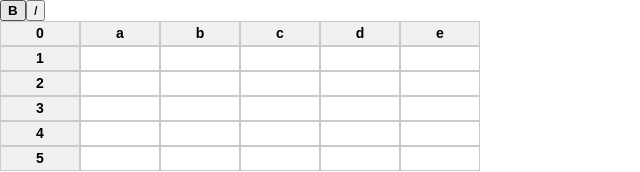
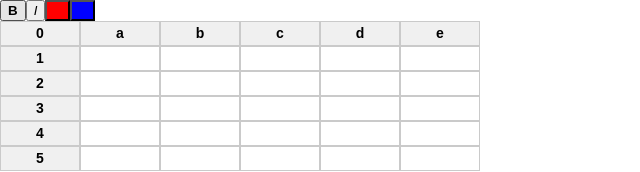
Before and after one commit to rishab85/spreadsheet, a React (Create React App) app: page / in a window 1280 px wide. Shown: the top 172 px of the page, without its empty margins (0-640 px from the left). Built offline with nearby package versions, Linux system fonts and the light colour scheme.

Commit message:
Button functions

```diff
--- a/src/App.css
+++ b/src/App.css
@@ -5,3 +5,21 @@
 .font-italics{
   font-style: italic;
 }
+
+.color-red{
+  color:red !important;
+}
+
+.color-blue{
+  color:blue !important;
+}
+
+.redBtn{
+  color:red;
+  background-color: red ;
+}
+
+.blueBtn{
+  color:blue;
+  background-color: blue;
+}
--- a/src/component/styler.js
+++ b/src/component/styler.js
@@ -13,6 +13,8 @@ class Styler extends Component{
       <div>
         <button type="submit" className="font-bold" name="font-bold" onClick={this.handleClick}>B</button>
         <button type="submit" className="font-italics" name="font-italics" onClick={this.handleClick}>I</button>
+        <button type="submit" className="redBtn" name="color-red" onClick={this.handleClick}>A</button>
+        <button type="submit" className="blueBtn" name="color-blue" onClick={this.handleClick}>A</button>
       </div>
     )
   }
```
